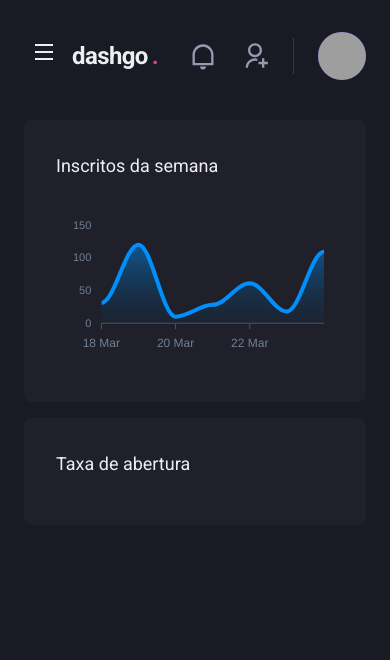
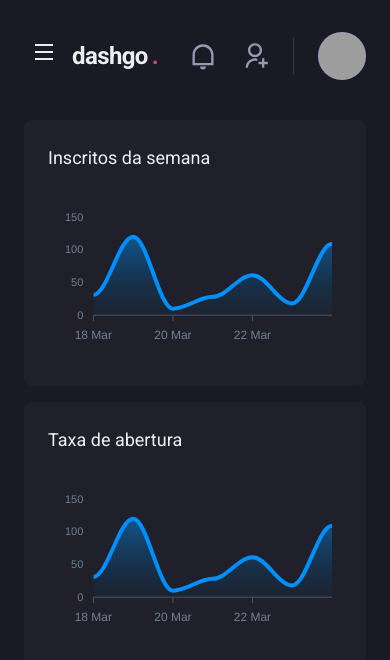
Before and after one commit to burn-c/dashgo, a Next.js app: page /dashboard in a window 390 px wide. Shown: the top 660 px of the page. Built offline with nearby package versions, Linux system fonts and the light colour scheme; grey boxes are pictures that could not be loaded.

Commit message:
style(page): Chart padding responsiveness

```diff
--- a/src/pages/dashboard.tsx
+++ b/src/pages/dashboard.tsx
@@ -68,7 +68,7 @@ export default function Dashboard() {
 
         <SimpleGrid flex="1" gap="4" minChildWidth="320px" align="flex-start">
           <Box
-            p="8"
+            p={['6', '8']}
             bg="gray.800"
             borderRadius={8}
           >
@@ -76,11 +76,12 @@ export default function Dashboard() {
             <Chart options={options} series={series} type="area" height={160} />
           </Box>
           <Box
-            p="8"
+            p={['6', '8']}
             bg="gray.800"
             borderRadius={8}
           >
             <Text fontSize="lg" mb="4">Taxa de abertura</Text>
+            <Chart options={options} series={series} type="area" height={160} />
           </Box>
         </SimpleGrid>
       </Flex>
```
